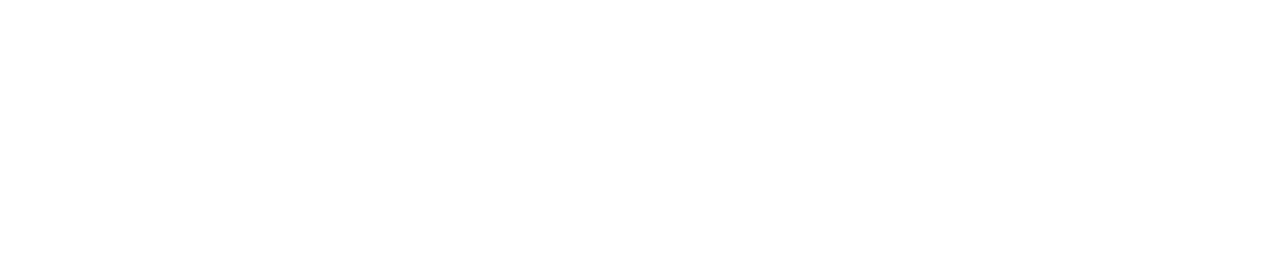
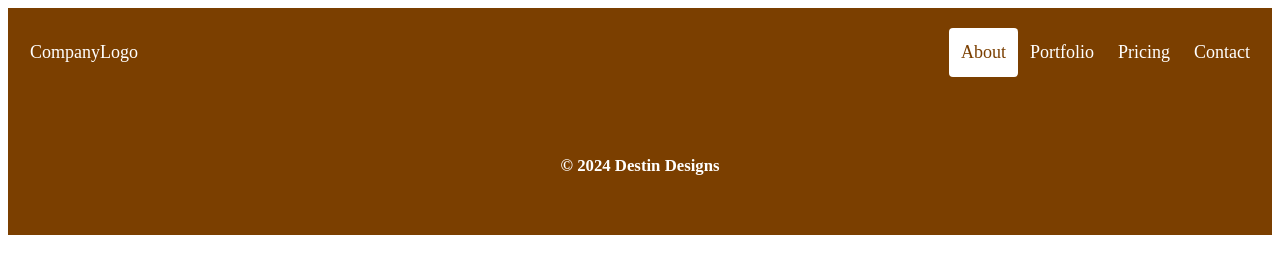
Before and after one commit to Desih20/portfolio, a plain HTML site: page portfolio/contact.html in a window 1280 px wide. Drawn offline with Linux system fonts and the light colour scheme; a web font is replaced by a local one.

Commit message:
Updated portfolio

```diff
--- a/portfolio/assets/css/style.css
+++ b/portfolio/assets/css/style.css
@@ -17,9 +17,8 @@
     border-radius: 4px;
   }
 
-  .header a.logo {
-    font-size: 25px;
-    font-weight: bold;
+  .header.logo{
+    size:50px;
   }
 
   .header a:hover {
@@ -107,3 +106,15 @@ p{
       width: 100%;
     }
   }
+
+  #colophon{
+      overflow: hidden;
+      background-color: #7B3F00;
+      padding: 20px 10px;
+    }
+
+  #colophon{
+    color:white;
+    font-size:25px;
+    text-align:center;
+  }
--- a/portfolio/contact.html
+++ b/portfolio/contact.html
@@ -0,0 +1,31 @@
+<!DOCTYPE html>
+
+<html lang="en">
+
+<head>
+    <title>Creative Side</title>
+    <meta charset="UTF-8">
+    <meta name="description" content="Keyword rich narrative on site purpose">
+    <meta name="author" content="Destin Hill">
+    <link href="https://fonts.cdnfonts.com/css/plush-trial" rel="stylesheet">
+    <link href="assets/css/style.css" rel="stylesheet">
+</head>
+<body>
+
+    <div class="header">
+        <a href="index.html" class="logo">CompanyLogo</a>
+        <div class="header-right">
+          <a class="active" href="about.html">About</a>
+          <a href="portfolio.html">Portfolio</a>
+          <a href="pricing.html">Pricing</a>
+          <a href="contact.html">Contact</a>
+        </div>
+      </div>
+
+      <footer id="colophon" role="contentinfo">
+        <h6>
+          &copy; 2024 Destin Designs
+        </h6>
+      </footer>
+</body>
+</html>
```
Also changed, not shown: portfolio/index.html (+6 -0 lines), portfolio/portfolio.html (+31 -0 lines), portfolio/pricing.html (+4 -2 lines), portfolio/assets/img/BrandLogo.png (added).
